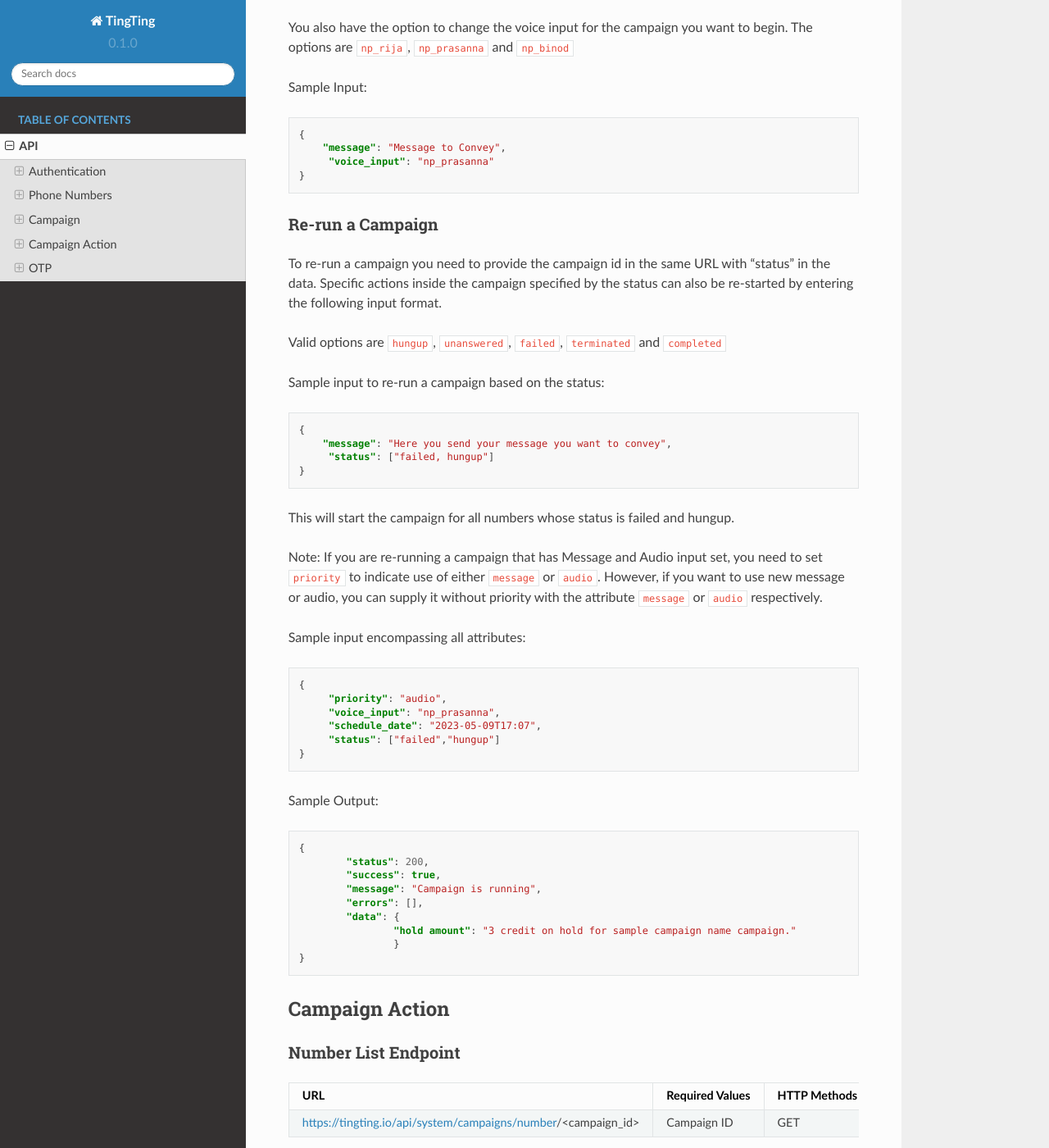
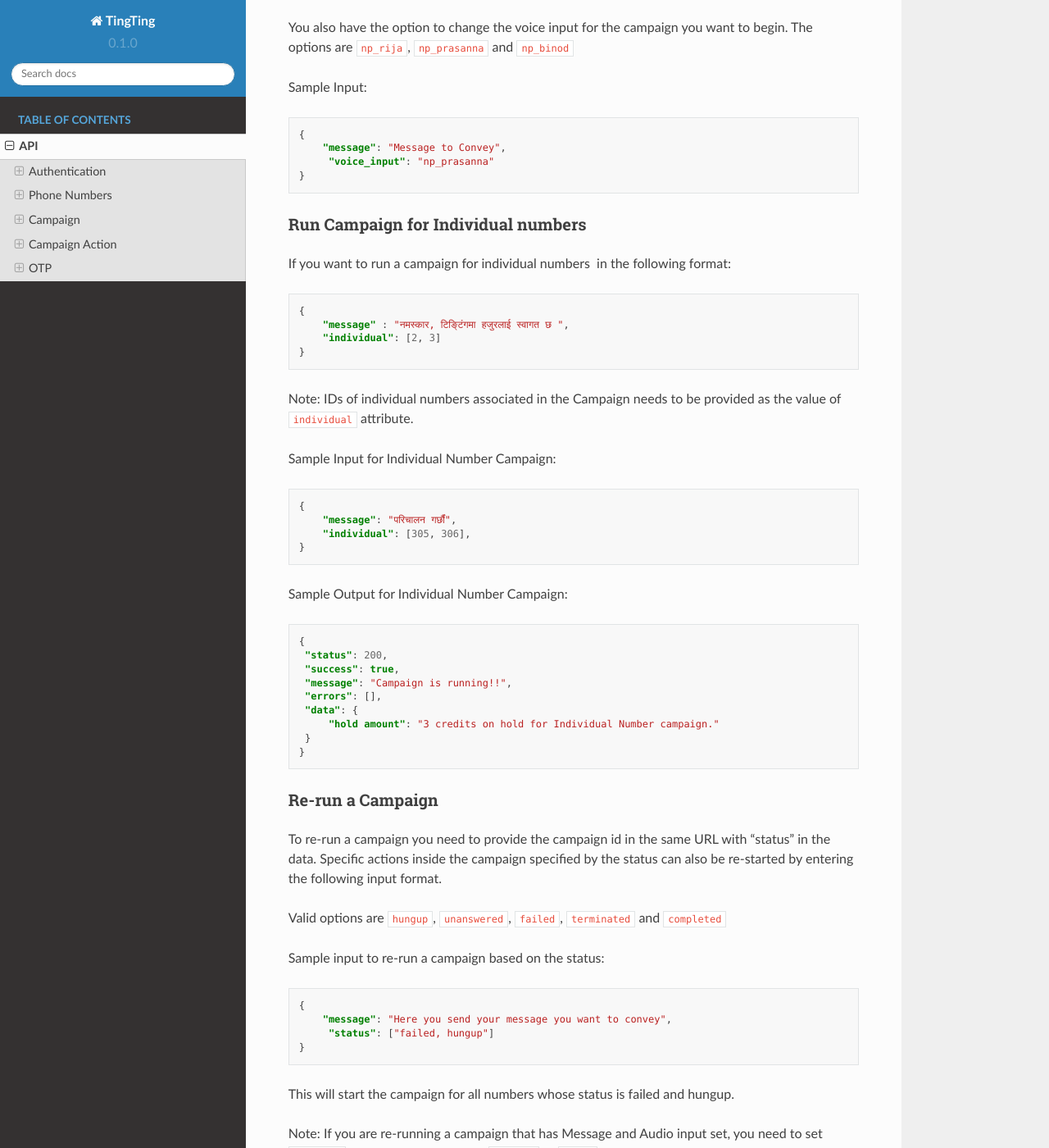
Before and after one commit to anjelikaprixa/TingTing, a Sphinx documentation site: the page built from docs/source/api.rst, in a window 1280 px wide and 1400 px high, scrolled down 11291 px. Shown: the whole window at 82% size. Built offline with Sphinx 7.4.7 and the Read the Docs theme 2.0.0, drawn with Linux system fonts in a browser that asks for light colours.

Commit message:
Update api.rst

```diff
--- a/docs/source/api.rst
+++ b/docs/source/api.rst
@@ -679,6 +679,44 @@ Sample Input:
 	"voice_input": "np_prasanna"
    }
 
+Run Campaign for Individual numbers
+~~~~~~~~~~~~~~~~~~~~~~~~~~~~~~~~~~~~~
+
+If you want to run a campaign for individual numbers  in the following format:
+
+.. code-block:: json
+
+   {
+       "message" : "नमस्कार, टिङ्टिंगमा हजुरलाई स्वागत छ ",
+       "individual": [2, 3]
+   }
+
+Note: IDs of individual numbers associated in the Campaign needs to be provided as the value of :literal:`individual` attribute.
+
+Sample Input for Individual Number Campaign:
+
+
+.. code-block:: json
+
+   {
+       "message": "परिचालन गर्छौं",
+       "individual": [305, 306],
+   }
+
+Sample Output for Individual Number Campaign:
+
+.. code-block:: json
+
+   {
+    "status": 200,
+    "success": true,
+    "message": "Campaign is running!!",
+    "errors": [],
+    "data": {
+        "hold amount": "3 credits on hold for Individual Number campaign."
+    }
+   }
+
 Re-run a Campaign
 ~~~~~~~~~~~~~~~~~~
 
```
